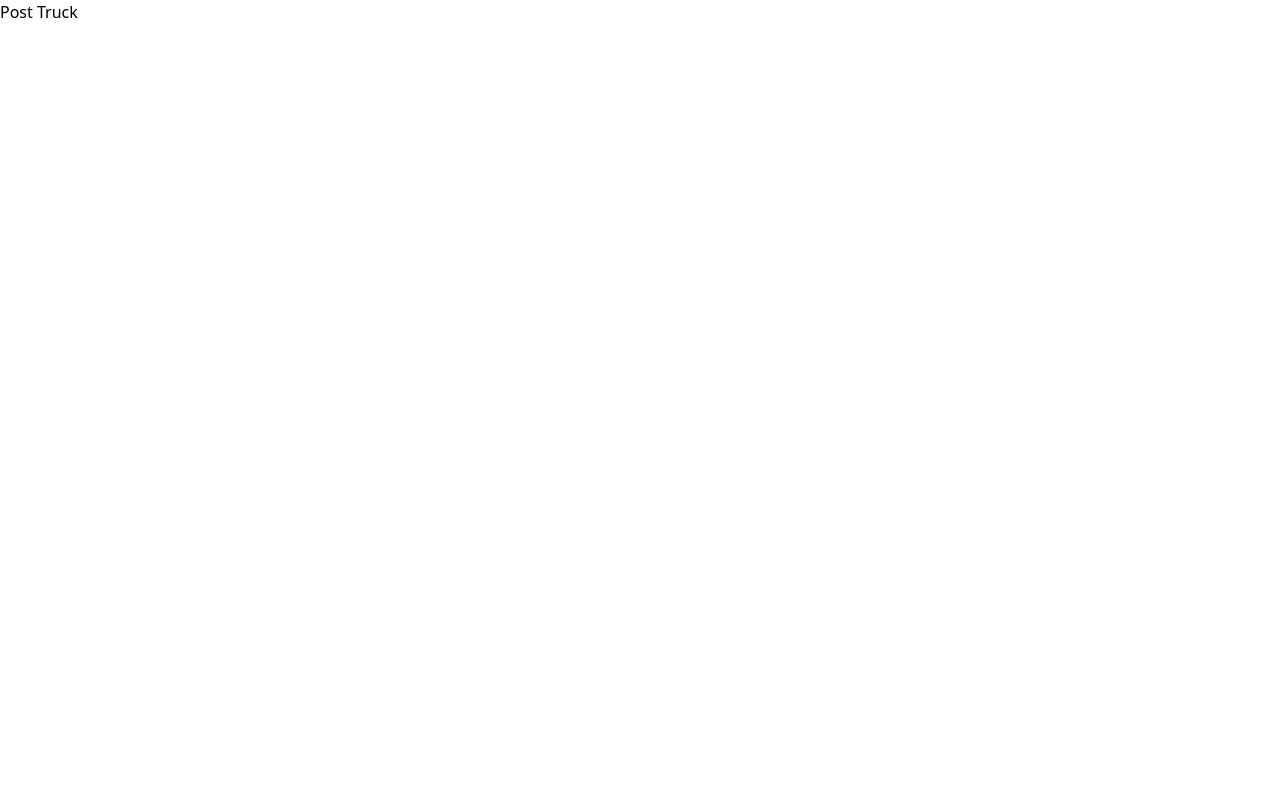
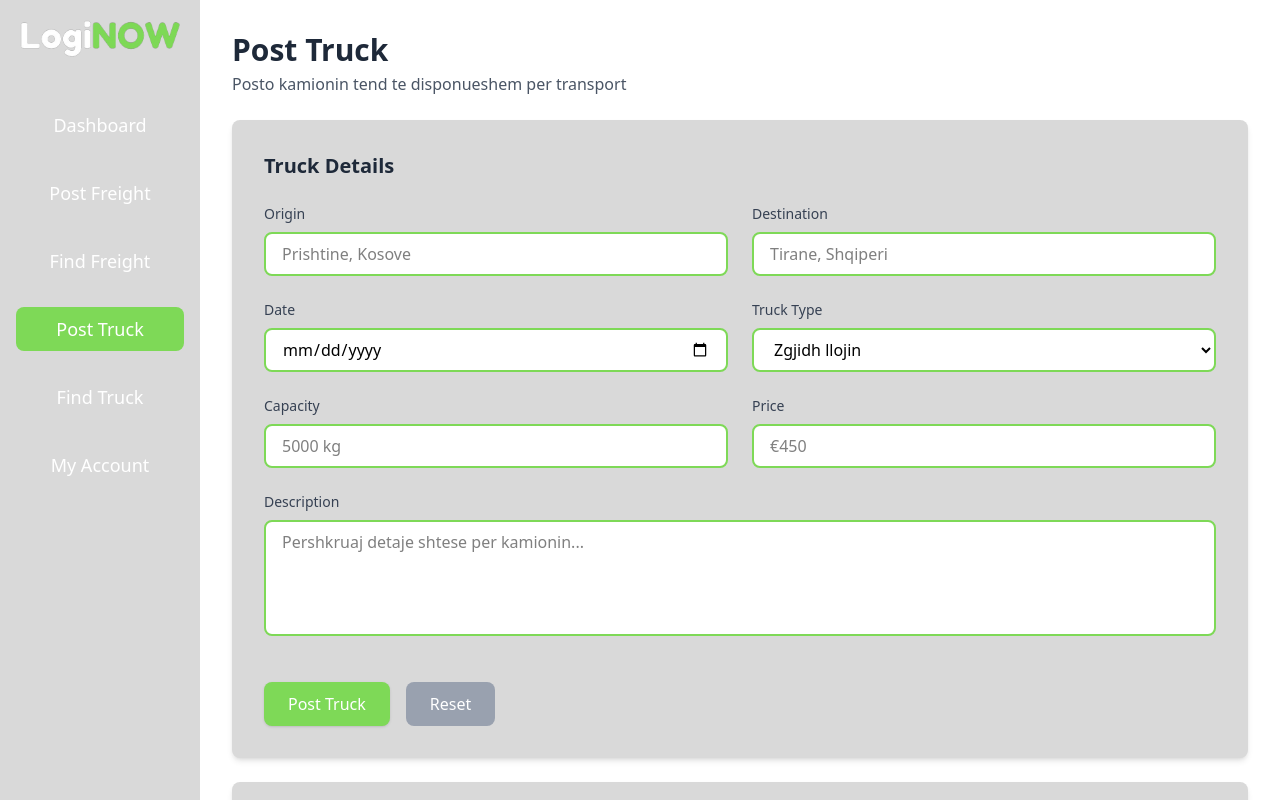
Before and after one commit to isa-bilalli/LogiNOW-LabCourse, a React (Vite) app in the folder frontend/loginow/: page /posttruck in a window 1280 px wide. Shown: the top 800 px of the page. Built offline with nearby package versions, Linux system fonts and the light colour scheme.

Commit message:
Implement PostTruck components

```diff
--- a/frontend/loginow/src/pages/PostTruck.jsx
+++ b/frontend/loginow/src/pages/PostTruck.jsx
@@ -1,9 +1,205 @@
+import Navbar from '../components/Navbar';
+import { useState } from 'react';
+
 function PostTruck() {
-    return (
-        <>
-            <h1>Post Truck</h1>
-        </>
-    );
+  const [formData, setFormData] = useState({
+    origin: '',
+    destination: '',
+    date: '',
+    truckType: '',
+    capacity: '',
+    price: '',
+    description: ''
+  });
+
+  const handleChange = (e) => {
+    setFormData({
+      ...formData,
+      [e.target.name]: e.target.value
+    });
+  };
+
+  const handleSubmit = () => {
+    console.log('Posting truck:', formData);
+    // Backend integration do te shtohet ketu
+  };
+
+  const handleReset = () => {
+    setFormData({
+      origin: '',
+      destination: '',
+      date: '',
+      truckType: '',
+      capacity: '',
+      price: '',
+      description: ''
+    });
+  };
+
+  return (
+    <div className="flex min-h-screen bg-white">
+      <Navbar />
+
+      <div className="flex-1 flex flex-col">
+        <div className="flex-1 p-8">
+          <div className="max-w-6xl mx-auto">
+            <div className="mb-6">
+              <h1 className="text-3xl font-bold text-gray-800">Post Truck</h1>
+              <p className="text-gray-600 mt-1">
+                Posto kamionin tend te disponueshem per transport
+              </p>
+            </div>
+
+            <div className="bg-[#D9D9D9] rounded-lg shadow-md p-8 mb-6">
+              <h2 className="text-xl font-semibold text-gray-800 mb-6">
+                Truck Details
+              </h2>
+
+              <div className="space-y-6">
+                <div className="grid grid-cols-1 md:grid-cols-2 gap-6">
+                  <div>
+                    <label htmlFor="origin" className="block text-sm font-medium text-gray-700 mb-2">
+                       Origin
+                    </label>
+                    <input
+                      type="text"
+                      id="origin"
+                      name="origin"
+                      value={formData.origin}
+                      onChange={handleChange}
+                      placeholder="Prishtine, Kosove"
+                      className="w-full px-4 py-2 bg-white text-black border-[#7ED957] border-2 rounded-lg focus:outline-none"
+                    />
+                  </div>
+
+                  <div>
+                    <label htmlFor="destination" className="block text-sm font-medium text-gray-700 mb-2">
+                       Destination
+                    </label>
+                    <input
+                      type="text"
+                      id="destination"
+                      name="destination"
+                      value={formData.destination}
+                      onChange={handleChange}
+                      placeholder="Tirane, Shqiperi"
+                      className="w-full px-4 py-2 bg-white text-black border-[#7ED957] border-2 rounded-lg focus:outline-none"
+                    />
+                  </div>
+
+                  <div>
+                    <label htmlFor="date" className="block text-sm font-medium text-gray-700 mb-2">
+                       Date
+                    </label>
+                    <input
+                      type="date"
+                      id="date"
+                      name="date"
+                      value={formData.date}
+                      onChange={handleChange}
+                      className="w-full px-4 py-2 bg-white text-black border-[#7ED957] border-2 rounded-lg focus:outline-none"
+                    />
+                  </div>
+
+                  <div>
+                    <label htmlFor="truckType" className="block text-sm font-medium text-gray-700 mb-2">
+                       Truck Type
+                    </label>
+                    <select
+                      id="truckType"
+                      name="truckType"
+                      value={formData.truckType}
+                      onChange={handleChange}
+                      className="w-full px-4 py-2 bg-white text-black border-[#7ED957] border-2 rounded-lg focus:outline-none"
+                    >
+                      <option value="">Zgjidh llojin</option>
+                      <option value="box">Box Truck</option>
+                      <option value="flatbed">Flatbed</option>
+                      <option value="refrigerated">Refrigerated</option>
+                      <option value="tanker">Tanker</option>
+                    </select>
+                  </div>
+
+                  <div>
+                    <label htmlFor="capacity" className="block text-sm font-medium text-gray-700 mb-2">
+                       Capacity
+                    </label>
+                    <input
+                      type="text"
+                      id="capacity"
+                      name="capacity"
+                      value={formData.capacity}
+                      onChange={handleChange}
+                      placeholder="5000 kg"
+                      className="w-full px-4 py-2 bg-white text-black border-[#7ED957] border-2 rounded-lg focus:outline-none"
+                    />
+                  </div>
+
+                  <div>
+                    <label htmlFor="price" className="block text-sm font-medium text-gray-700 mb-2">
+                       Price
+                    </label>
+                    <input
+                      type="text"
+                      id="price"
+                      name="price"
+                      value={formData.price}
+                      onChange={handleChange}
+                      placeholder="€450"
+                      className="w-full px-4 py-2 bg-white text-black border-[#7ED957] border-2 rounded-lg focus:outline-none"
+                    />
+                  </div>
+
+                  <div className="md:col-span-2">
+                    <label htmlFor="description" className="block text-sm font-medium text-gray-700 mb-2">
+                       Description
+                    </label>
+                    <textarea
+                      id="description"
+                      name="description"
+                      value={formData.description}
+                      onChange={handleChange}
+                      placeholder="Pershkruaj detaje shtese per kamionin..."
+                      rows="4"
+                      className="w-full px-4 py-2 bg-white text-black border-[#7ED957] border-2 rounded-lg focus:outline-none resize-none"
+                    />
+                  </div>
+                </div>
+
+                <div className="flex gap-4 pt-4">
+                  <button
+                    onClick={handleSubmit}
+                    className="px-6 py-2.5 bg-[#7ED957] text-white font-medium rounded-lg hover:bg-[#6bc245] transition-colors shadow-sm"
+                  >
+                     Post Truck
+                  </button>
+
+                  <button
+                    onClick={handleReset}
+                    className="px-6 py-2.5 bg-gray-400 text-white font-medium rounded-lg hover:bg-gray-500 transition-colors"
+                  >
+                    Reset
+                  </button>
+                </div>
+              </div>
+            </div>
+
+            <div className="bg-[#D9D9D9] rounded-lg shadow-md p-16 text-center">
+              <div className="w-24 h-24 bg-gray-400 rounded-full flex items-center justify-center mx-auto mb-4 text-5xl">
+                🚚
+              </div>
+              <h3 className="text-xl font-semibold text-gray-700 mb-2">
+                Ready to Post?
+              </h3>
+              <p className="text-gray-600">
+                Ploteso formen me lart per te postuar kamionin tend
+              </p>
+            </div>
+          </div>
+        </div>
+      </div>
+    </div>
+  );
 }
 
 export default PostTruck;
```
